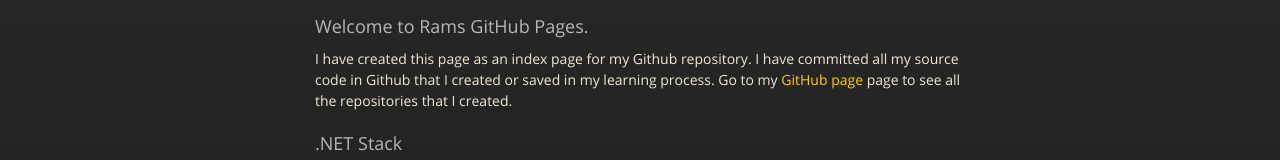
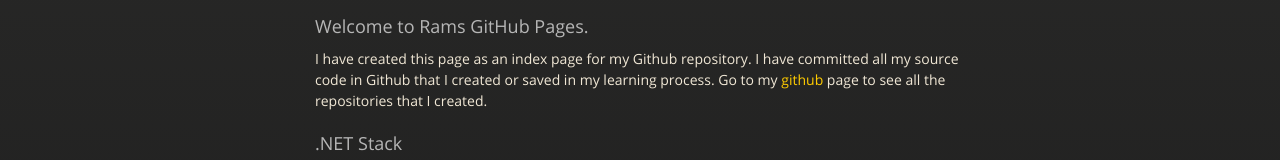
Before and after one commit to ramyrams/ramyrams.github.io, a plain HTML site: page index.html in a window 1280 px wide. Shown: the part 220-380 px from the top of the page. Drawn offline with nearby package versions, Linux system fonts and the light colour scheme.

Commit message:
Update index.html

```diff
--- a/index.html
+++ b/index.html
@@ -37,7 +37,7 @@
         <h3>
           <a id="welcome-to-github-pages" class="anchor" href="#welcome-to-github-pages" aria-hidden="true"><span aria-hidden="true" class="octicon octicon-link"></span></a>Welcome to Rams GitHub Pages.
         </h3>
-        <p>I have created this page as an index page for my Github repository. I have committed all my source code in Github that I created or saved in my learning process. Go to my <a href="https://github.com/ramyrams">GitHub page</a> page to see all the repositories that I created.</p>
+        <p>I have created this page as an index page for my Github repository. I have committed all my source code in Github that I created or saved in my learning process. Go to my <a href="https://github.com/ramyrams">github</a> page to see all the repositories that I created.</p>
 
         <div>
           <h3><a id="DotNetStack" class="anchor" href="#DotNetStack" aria-hidden="true"><span aria-hidden="true" class="octicon octicon-link"></span></a>.NET Stack</h3>
```
